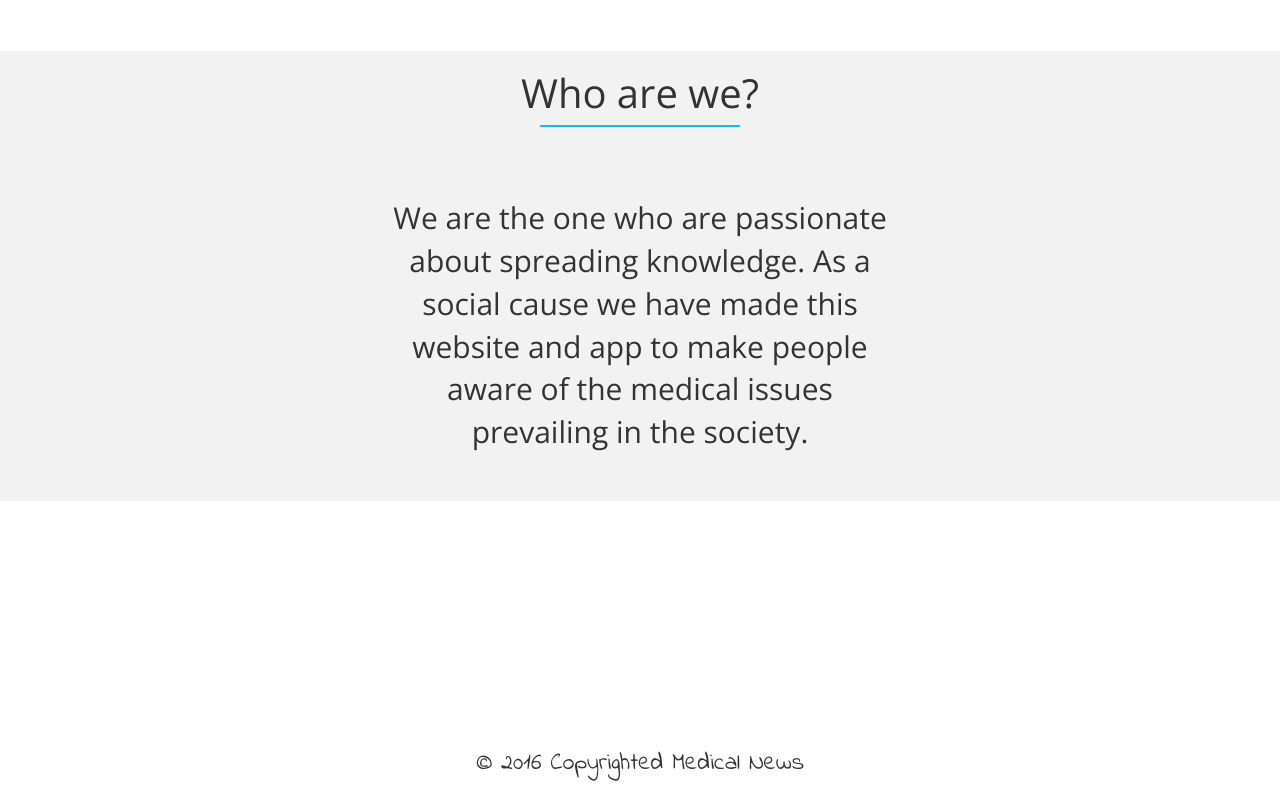
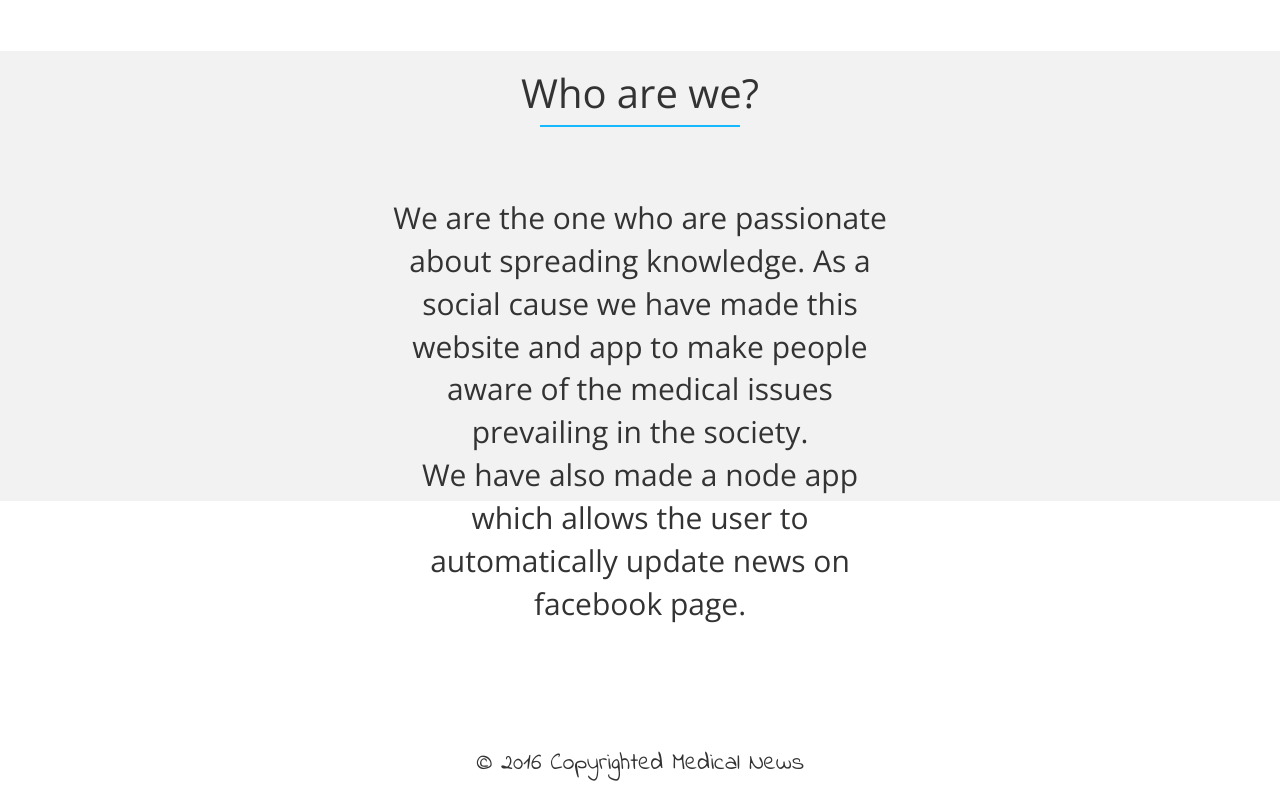
Before and after one commit to rishabh-malik/medical-news, a plain HTML site: page index.html in a window 1280 px wide. Shown: the part 1249-2036 px from the top of the page. Drawn offline with nearby package versions, Linux system fonts and the light colour scheme; a web font is replaced by a local one.

Commit message:
Update index.html

```diff
--- a/index.html
+++ b/index.html
@@ -47,7 +47,7 @@
 <div class="Aboutpage container-fluid">
 	<h1 class="text-center qs">Who are we?</h1>
 	<div class="box1"></div>
-	<p class="text-center as1">We are the one who are passionate about spreading knowledge. As a social cause we have made this website and app to make people aware of the medical issues prevailing in the society.</p>
+	<p class="text-center as1">We are the one who are passionate about spreading knowledge. As a social cause we have made this website and app to make people aware of the medical issues prevailing in the society.<br>We have also made a node app which allows the user to automatically update news on facebook page.</p>
 </div>
 <div class="space"></div>
 
```
